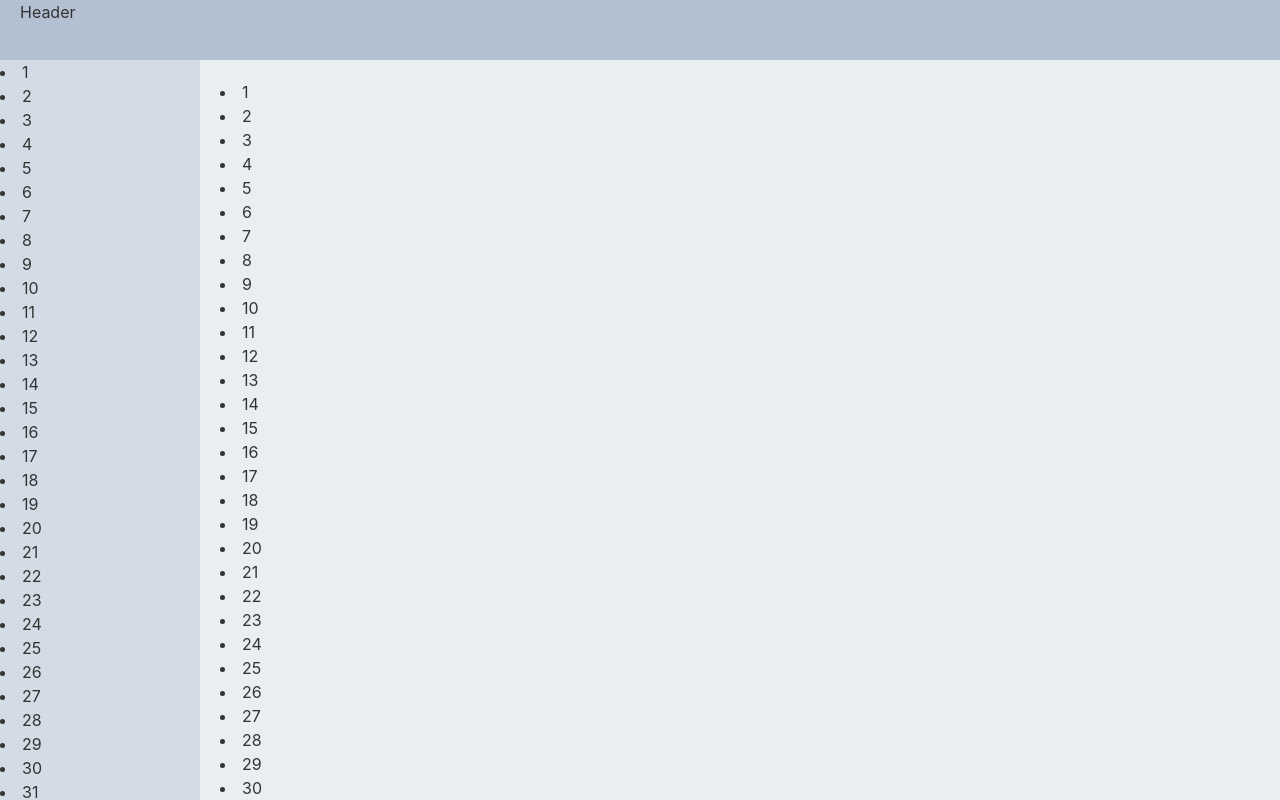
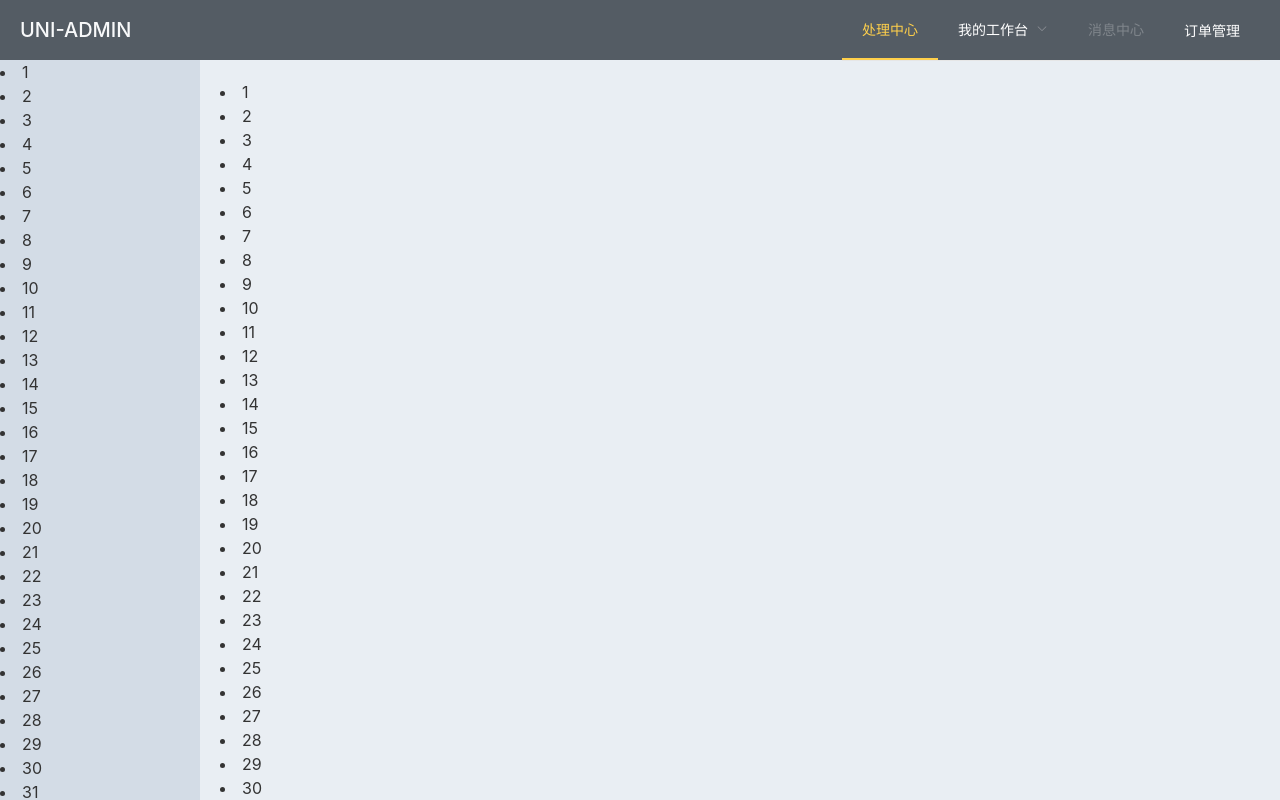
Before and after one commit to huangyisan/Tsushima, a Vue app in the folder tsushima-admin/: page /login#/index in a window 1280 px wide. Built offline with nearby package versions, Linux system fonts and the light colour scheme.

Commit message:
导航栏

```diff
--- a/tsushima-admin/src/views/layout.vue
+++ b/tsushima-admin/src/views/layout.vue
@@ -1,7 +1,29 @@
 <template>
   <div>
     <el-container class="fullscrean" style="overflow:hidden">
-      <el-header>Header</el-header>
+      <el-header class="d-flex align-items-center" style="background-color: #545c64">
+        <!-- header -->
+
+        <a class="h5 text-light mb-0 mr-auto">UNI-ADMIN</a>
+
+          <el-menu
+            :default-active="navBarIndex"
+            mode="horizontal"
+            @select="handleSelect"
+            background-color="#545c64"
+            text-color="#fff"
+            active-text-color="#ffd04b">
+            <el-menu-item index="1">处理中心</el-menu-item>
+            <el-submenu index="2">
+              <template slot="title">我的工作台</template>
+              <el-menu-item index="2-1">选项1</el-menu-item>
+              <el-menu-item index="2-2">选项2</el-menu-item>
+              <el-menu-item index="2-3">选项3</el-menu-item>
+            </el-submenu>
+            <el-menu-item index="3" disabled>消息中心</el-menu-item>
+            <el-menu-item index="4"><a href="https://www.ele.me" target="_blank">订单管理</a></el-menu-item>
+          </el-menu>
+      </el-header>
       <!-- header占了60px,所以侧边栏被占用了60px, 底部给padding-bottom 60px,  height:100%是给滚动效果 -->
       <el-container style="height:100%; padding-bottom:60px">
         <el-aside width="200px">
@@ -20,6 +42,18 @@
 </template>
 
 <script>
+  export default {
+    data() {
+      return {
+        navBarIndex: '1'
+      }
+    },
+    methods: {
+      handleSelect(key, keyPath) {
+        console.log(key, keyPath);
+      }
+    }
+  }
 </script>
 
 <style>
@@ -30,11 +64,11 @@
     bottom: 0;
     left: 0;
   }
-  .el-header {
+  /* .el-header {
       background-color: #B3C0D1;
       color: #333;
 
-  }
+  } */
 
   .el-aside {
     background-color: #D3DCE6;
```
